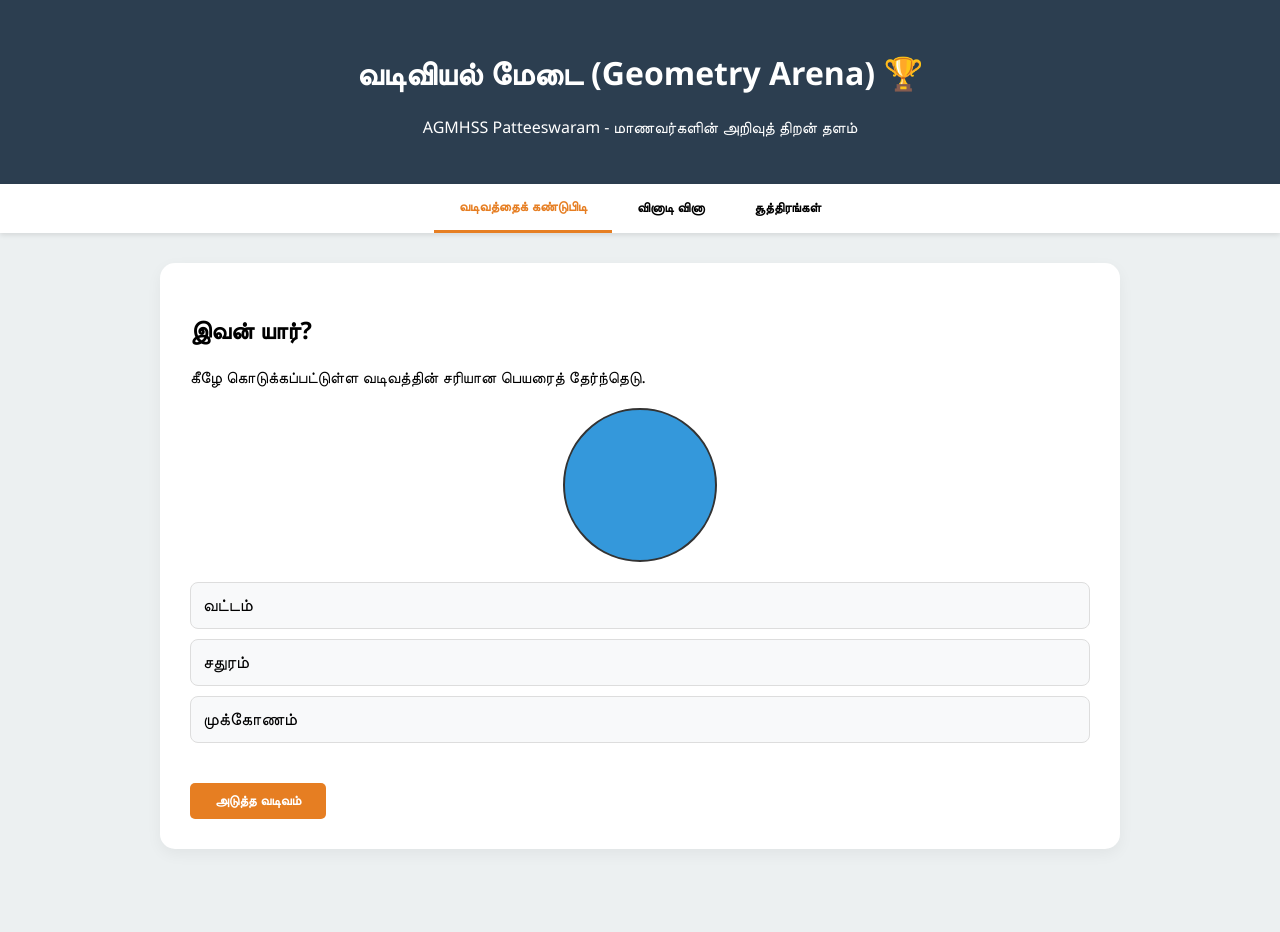
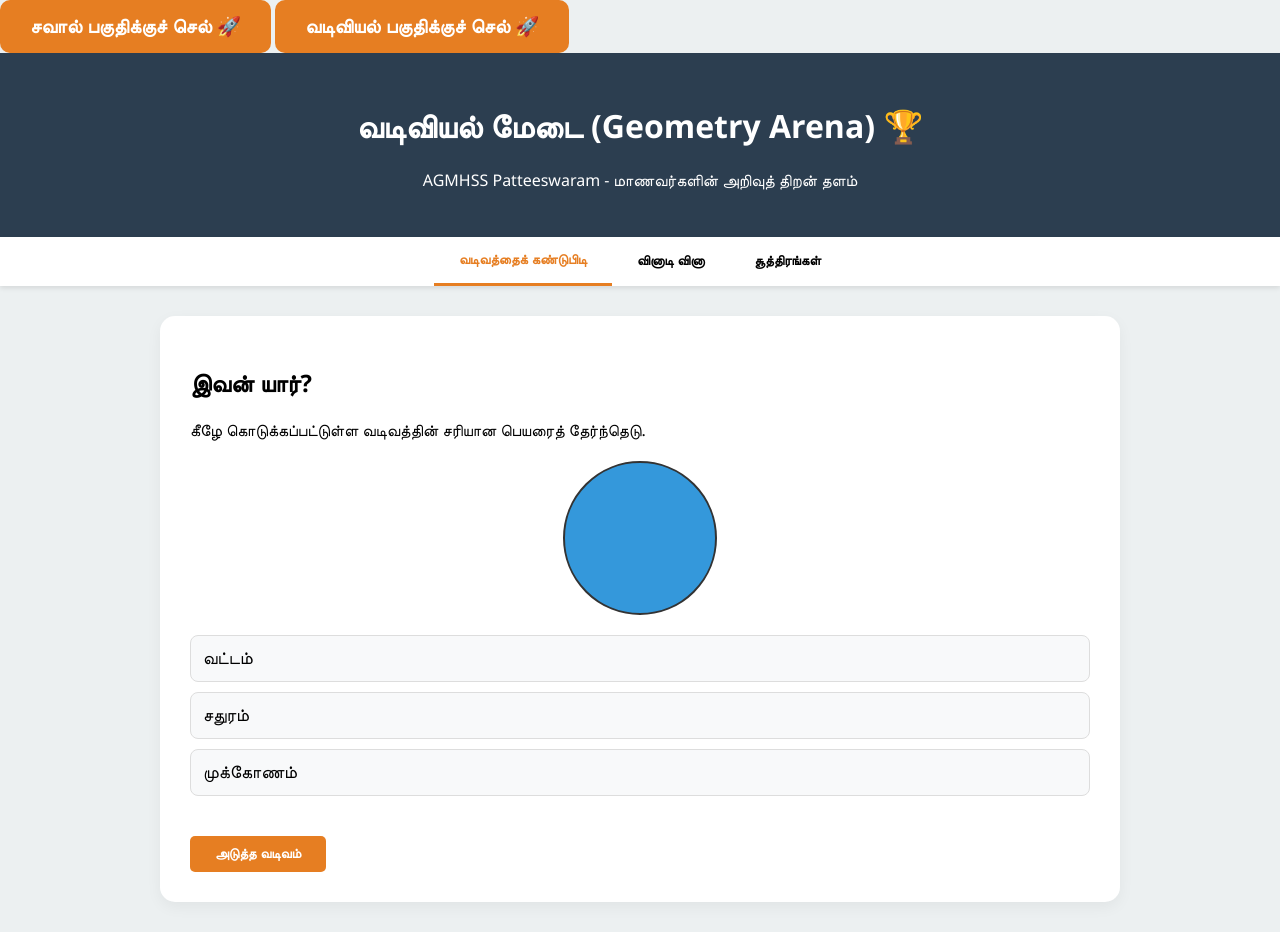
Before and after one commit to agmhss/Maths-Geometry, a plain HTML site: page index.html in a window 1280 px wide. Before the commit the page ends 879 px from the top, so only its background shows below. Drawn offline with Linux system fonts and the light colour scheme.

Commit message:
Update index.html

```diff
--- a/index.html
+++ b/index.html
@@ -108,6 +108,17 @@
     </style>
 </head>
 <body>
+<a href="challenge.html" style="text-decoration: none;">
+    <button style="padding: 15px 30px; background: #e67e22; color: white; border: none; border-radius: 10px; cursor: pointer; font-size: 1.2em; font-weight: bold;">
+        சவால் பகுதிக்குச் செல் 🚀
+    </button>
+</a>
+
+    <a href="geometry.html" style="text-decoration: none;">
+    <button style="padding: 15px 30px; background: #e67e22; color: white; border: none; border-radius: 10px; cursor: pointer; font-size: 1.2em; font-weight: bold;">
+        வடிவியல் பகுதிக்குச் செல் 🚀
+    </button>
+    </a>
 
 <div class="header">
     <h1>வடிவியல் மேடை (Geometry Arena) 🏆</h1>
```
